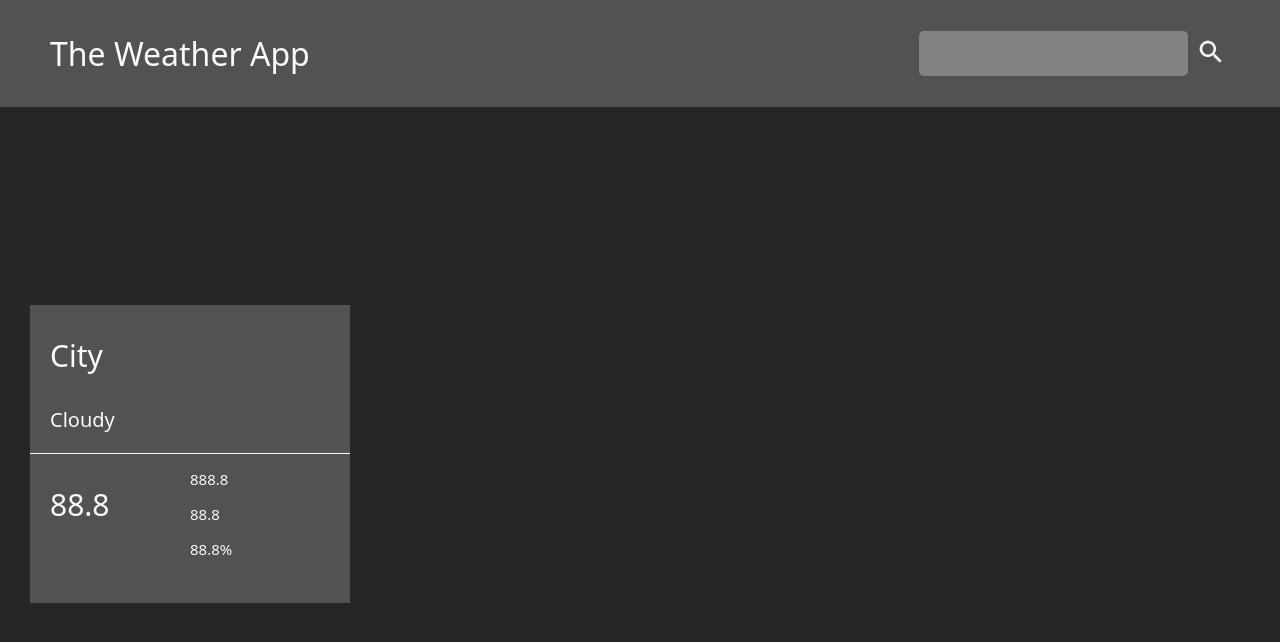
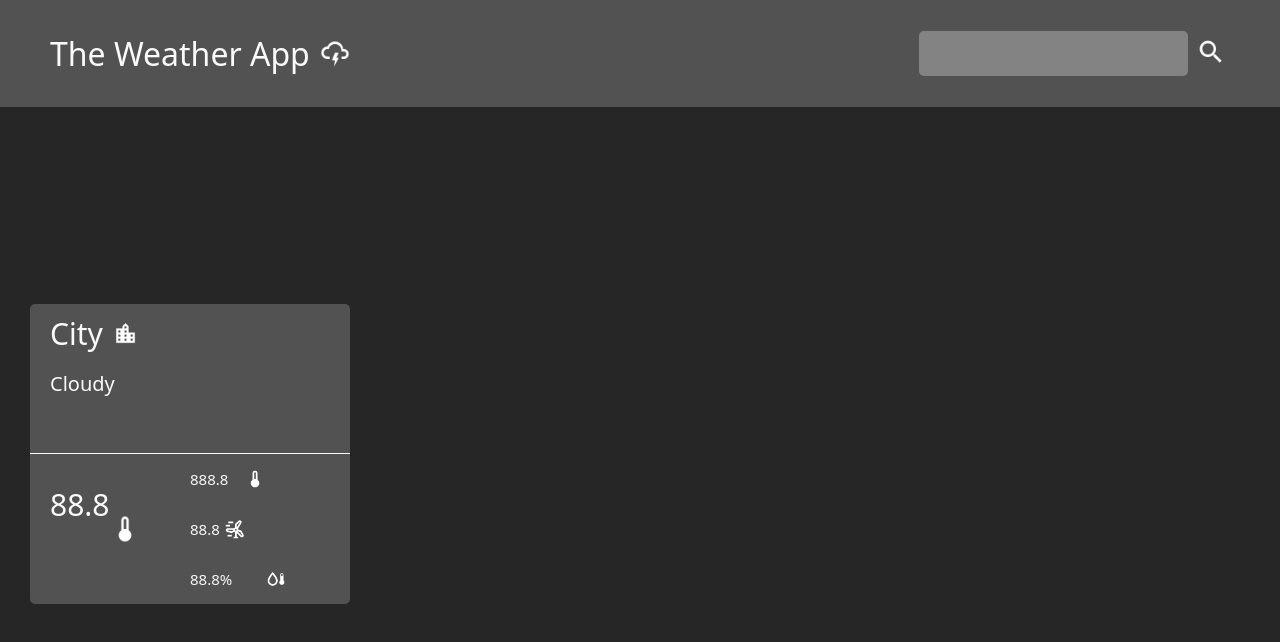
Before and after one commit to zjs6631/WeatherApp, a plain HTML site: page index.html in a window 1280 px wide. Drawn offline with Linux system fonts and the light colour scheme; no server answers.

Commit message:
Added icons to DOM

```diff
--- a/index.html
+++ b/index.html
@@ -10,21 +10,41 @@
 </head>
 <body>
     <div id="header">
+        <div id="titleHeader">
         <p id="appTitle">The Weather App</p>
+        <img id='titleIcon' src="./images/weather-lightning.png">
+        </div>
         <input type="text" id="citySearch" name="city" value="">
         <button id="searchButton"><img id="searchIcon" src="./images/magnify.png"></button>
     </div>
     <div id="container">
         <div id="today">
             <div id="localeInfo">
-                <p id="place">City</p>
+                <div id="cityDiv">
+                    <p id="place">City</p>
+                    <img id="cityIcon" src="./images/city.png">
+                </div>
+
                 <p id="conditions">Cloudy</p>
+
             </div>
-            <p id="temp">88.8</p>
+            <div id="tempDiv">
+                <p id="temp">88.8</p>
+                <img id='tempIcon' src="./images/thermometer-low.png">
+            </div>
             <div id="subInfo">
-                <p id="feelsLike">888.8</p>
-                <p id="wind">88.8</p>
-                <p id="humidity">88.8%</p>
+                <div id="feelsDiv">
+                    <p id="feelsLike">888.8</p>
+                    <img id='feelsIcon' src="./images/thermometer-low.png">
+                </div>
+                <div id="windDiv">
+                    <p id="wind">88.8</p>
+                    <img id='windIcon' src="./images/wind-power-outline.png">
+                </div>
+                <div id="humidDiv">
+                    <p id="humidity">88.8%</p>
+                    <img id="humidIcon" src="./images/water-thermometer-outline.png">
+                </div>
             </div>
         </div>
         <div id="week">
--- a/main.js
+++ b/main.js
@@ -4,7 +4,9 @@ const weatherKey = "6054226a008faa1b35f3fa02e4ec577a";
 //button for initiating search
 const searchButton = document.getElementById('searchButton');
 
-
+getData(weatherKey, "Wilmington").then(res=>{
+    updateDOM(res);
+});
 
 searchButton.addEventListener('click', ()=>{
     //city being searched for using API
--- a/style.css
+++ b/style.css
@@ -35,6 +35,19 @@ body{
     padding-left: 50px;
 }
 
+#titleHeader{
+    display: flex;
+    flex-direction: row;
+    gap: 10px;
+}
+
+#titleIcon{
+    height: 30px;
+    width: 30px;
+    align-self: center;
+
+}
+
 #citySearch{
 
     background: rgba(180, 180, 180, .5);
@@ -46,6 +59,10 @@ body{
     align-self: center;
     font-size: 20px;
 
+}
+
+#citySearch:focus{
+    outline:none;
 }
 
 #searchButton{
@@ -74,6 +91,7 @@ body{
     display: grid;
     grid-template-columns: 1fr 1fr;
     grid-template-rows: 1fr 1fr;
+    border-radius: 5px;
 }
 
 #localeInfo{
@@ -86,8 +104,33 @@ body{
     border-color: #fafafa;
 
     padding-left: 20px;
+    line-height: 0;
 
 
+}
+
+#cityDiv{
+    display: flex;
+    flex-direction: row;
+    gap: 10px;
+
+}
+
+#cityIcon{
+    width: 25px;
+    height: 25px;
+    align-self: center;
+}
+#tempDiv{
+    display: flex;
+    flex-direction: row;
+    text-align: center;
+}
+
+#tempIcon{
+    width: 30px;
+    height: 30px;
+    align-self: center;
 }
 
 #temp{
@@ -107,6 +150,43 @@ body{
     font-size: 15px;
 }
 
+#feelsDiv{
+    display: flex;
+    flex-direction: row;
+    gap: 17px;
+}
+
+#feelsIcon{
+    width: 20px;
+    height: 20px;
+    align-self: center;
+}
+
+#windDiv{
+    display: flex;
+    flex-direction: row;
+    gap: 5px;
+}
+
+#windIcon{
+    width: 20px;
+    height: 20px;
+    align-self: center;
+}
+
+#humidDiv{
+    display: flex;
+    flex-direction: row;
+    gap: 34px;
+}
+
+#humidIcon{
+    width: 20px;
+    height: 20px;
+    align-self: center;
+
+}
+
 #place{
     font-size: 30px;
 }
```
Also changed, not shown: images/city.png (added), images/thermometer-low.png (added), images/water-thermometer-outline.png (added), images/weather-lightning.png (added), images/wind-power-outline.png (added).
